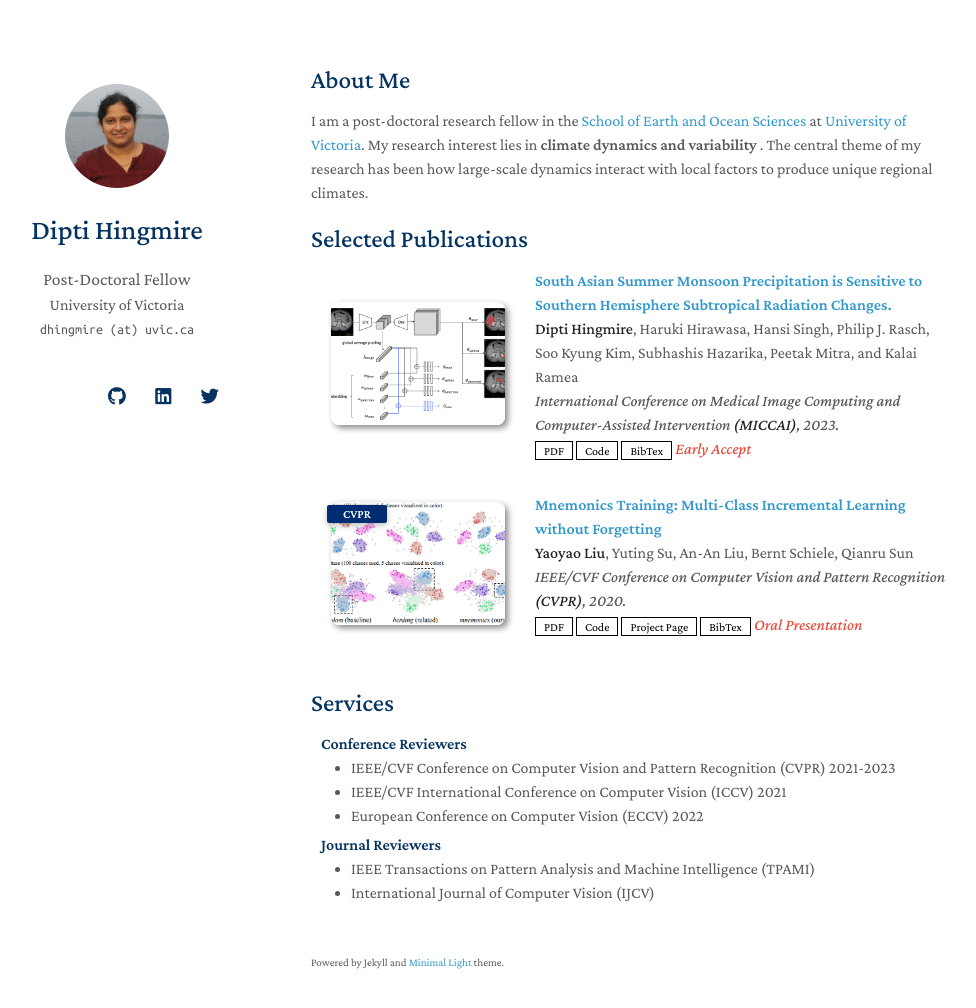
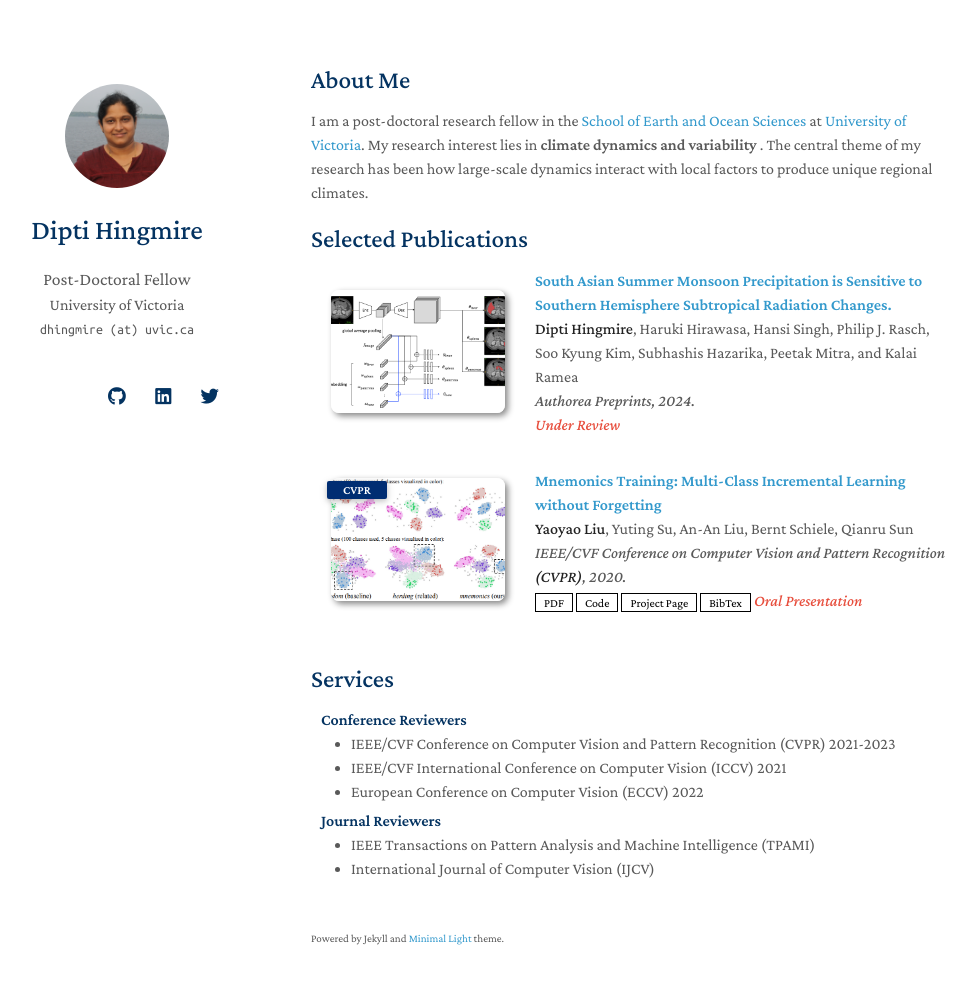
Before and after one commit to diptiSH/diptiSH.github.io, a Jekyll site: the page built from index.md, in a window 1280 px wide and 1043 px high. Shown: the top 1008 px of the window, without its empty margins (159-1135 px from the left). Built offline with Jekyll 4.4.1, drawn with Linux system fonts in a browser that asks for light colours; nearby versions of some CDN libraries; a style sheet for code colours, icons or effects is not loaded; our own code applies the rules of GitHub Pages for plain Markdown files.

Commit message:
Update publications.yml

```diff
--- a/_data/publications.yml
+++ b/_data/publications.yml
@@ -3,12 +3,12 @@ main:
   - title: South Asian Summer Monsoon Precipitation is Sensitive to Southern Hemisphere Subtropical Radiation Changes.
     authors: <strong>Dipti Hingmire</strong>, Haruki Hirawasa, Hansi Singh, Philip J. Rasch, Soo Kyung Kim, Subhashis Hazarika, Peetak Mitra, and Kalai Ramea
     <!--conference_short: MICCAI-->
-    conference: International Conference on Medical Image Computing and Computer-Assisted Intervention <strong>(MICCAI)</strong>, 2023.
-    pdf: https://arxiv.org/pdf/2306.00988.pdf
-    code: https://github.com/MrGiovanni/ContinualLearning
-    bibtex: https://bib.yliu.me/MICCAI23.txt
+    conference: Authorea Preprints, 2024.
+    link: https://essopenarchive.org/doi/full/10.22541/essoar.170688795.53157095
+    <!--code: https://github.com/MrGiovanni/ContinualLearning-->
+    <!--bibtex: https://bib.yliu.me/MICCAI23.txt-->
     image: ./assets/img/teaser_example_2.png
-    notes: Early Accept
+    notes: Under Review
 
   - title: "Mnemonics Training: Multi-Class Incremental Learning without Forgetting"
     authors: <strong>Yaoyao Liu</strong>, Yuting Su, An-An Liu, Bernt Schiele, Qianru Sun
```
